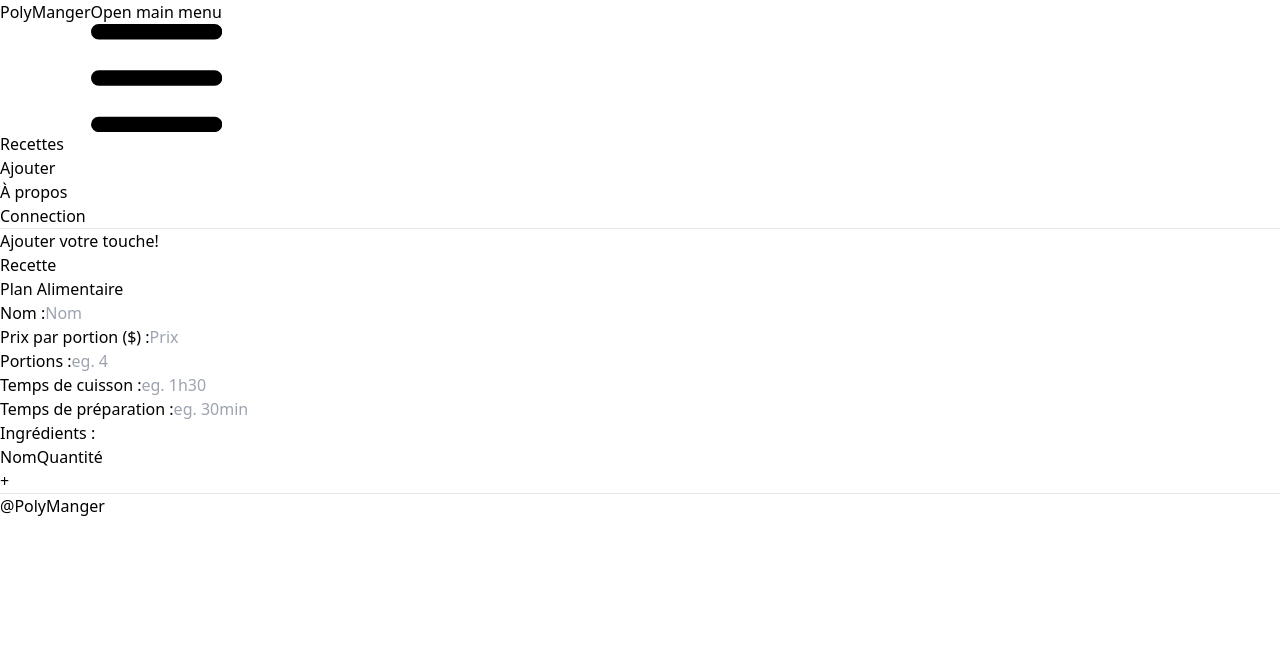
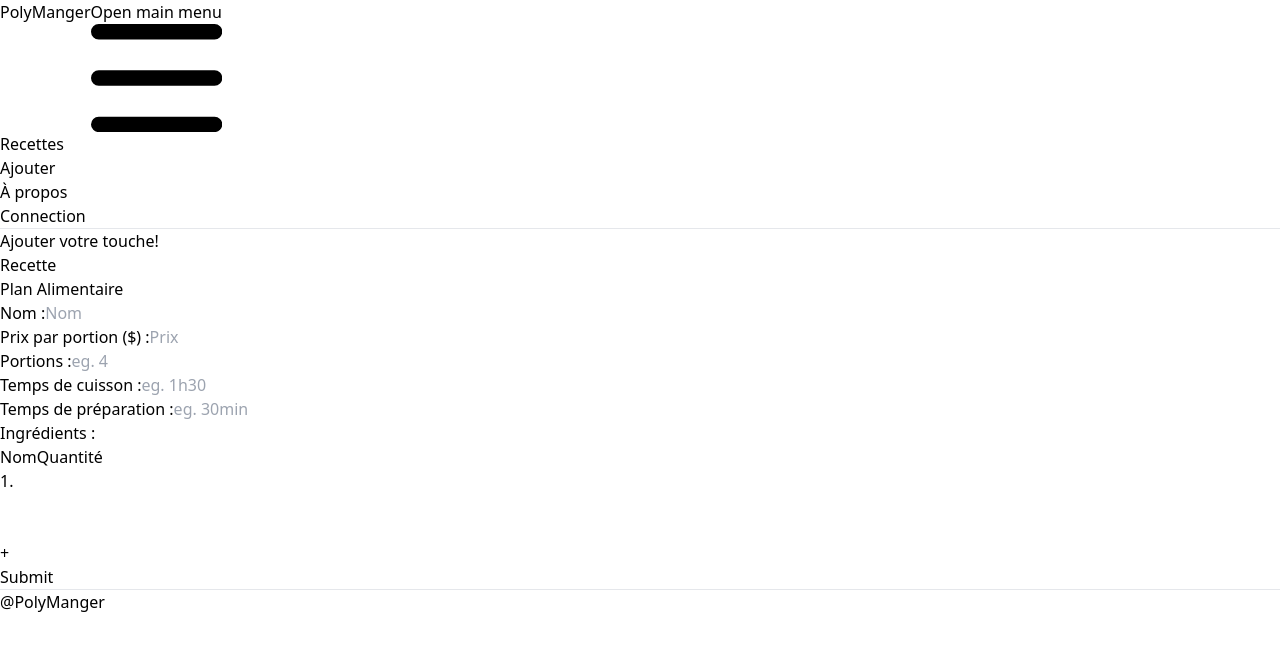
Before and after one commit to Fabelair/PolyManger, a React (Vite) app in the folder front_end/: page /Ajouter in a window 1280 px wide. Shown: the top 650 px of the page. Built offline with nearby package versions, Linux system fonts and the light colour scheme.

Commit message:
ajout des ingredients dans le front end ajout page

```diff
--- a/front_end/src/pages/ajouter.jsx
+++ b/front_end/src/pages/ajouter.jsx
@@ -3,13 +3,26 @@ import { useState, useEffect } from 'react';
 import { useForm } from 'react-hook-form'; //npm install react-hook-form
 function Ajouter(){
     const { register, handleSubmit, formState: { errors } } = useForm();
-    const [recetteState, setRecetteState] = useState(false);
+    const [recetteState, setRecetteState] = useState(true);
+    const [showIngredientsState, setShowIngredientState] = useState(true);
+    const [ingredients, setIngredientsState] = useState([{'name':null,'quantity':null}]);
     const onSubmit = async (data) => {
         console.log("Submit")
       };
     const ingredient = () =>{
       event.preventDefault()
-      console.log("ingredient ++")
+      setIngredientsState([...ingredients,{'name':null,'quantity':null}])
+    }
+    const submit = () =>{
+      console.log("submit")
+    }
+    const changeShowIngredient = () =>{
+      event.preventDefault()
+      if (showIngredientsState) {
+        setShowIngredientState(false)
+      }else{
+        setShowIngredientState(true)
+      }
     }
     return (
     <div class="w-[100%] h-flex mb-16">
@@ -39,8 +52,8 @@ function Ajouter(){
               </div>
           </div>
         </div>
-        <div class="w-[32rem] h-flex rounded-2xl mt-4 shadow-xl ring ring-slate-700 place-self-center grid">
-          <form onSubmit={handleSubmit(onSubmit)}>
+        <form onSubmit={handleSubmit(onSubmit)}>
+          <div class="w-[32rem] h-flex rounded-2xl mt-4 shadow-xl ring ring-slate-700 place-self-center grid">
             <div class="w-[80%] ml-[10%] mt-4 h-24 ">
               <label for="message" class="block mb-2 text-md font-medium text-gray-900 dark:text-white">Nom :</label>
               <input type="text" id="nom" {...register("name", { required: true })} class=" rounded-lg bg-gray-50 border border-gray-300 text-gray-900 focus:ring-blue-500 focus:border-blue-500 block flex-1 min-w-0 w-full text-sm p-2.5  dark:bg-gray-700 dark:border-gray-600 dark:placeholder-gray-400 dark:text-white dark:focus:ring-blue-500 dark:focus:border-blue-500" placeholder="Nom"></input>
@@ -67,16 +80,48 @@ function Ajouter(){
               {errors.name && <p class="text-red-500">Quel est le temps de préparation?</p>}
             </div>
             <div class="w-[80%] ml-[10%] h-flex mb-4">
-              <label for="message" class="block mb-2 text-md font-medium text-gray-900 dark:text-white">Ingrédients :</label>
-              <div class=" h-flex grid grid-cols-2">
-                <label for="message" class="block mb-2 ml-2 text-md font-medium text-gray-900 dark:text-white">Nom</label>
-                <label for="message" class="block mb-2 text-md font-medium text-gray-900 dark:text-white">Quantité</label>
+              <div class="grid grid-cols-10">
+                <button class="text-white text-center place-self-center" onClick={()=>{changeShowIngredient()}}>
+                  {showIngredientsState ?
+                    <svg class="w-4 h-4 ms-2" aria-hidden="true" xmlns="http://www.w3.org/2000/svg" fill="none" viewBox="0 0 10 6">
+                      <path stroke="currentColor" stroke-linecap="round" stroke-linejoin="round" stroke-width="2" d="m1 1 4 4 4-4"/>
+                    </svg> :
+                    <svg class="w-4 h-4 ms-3" aria-hidden="true" xmlns="http://www.w3.org/2000/svg" fill="none" viewBox="0 0 6 10">
+                      <path stroke="currentColor" stroke-linecap="round" stroke-linejoin="round" stroke-width="2" d="m1 9 4-4-4-4"/>
+                    </svg>
+                  }
+                </button>
+                <label for="message" class="block mb-2 ml-2 text-md font-medium text-gray-900 dark:text-white col-span-9">Ingrédients :</label>
               </div>
-              <button onClick={()=>{ingredient()}} class=" rounded-lg bg-gray-50 border border-gray-300 focus:ring-gray-500 focus:border-gray-500  w-full place-self-center text-4xl text-center  dark:bg-gray-700 dark:border-gray-600 dark:placeholder-gray-400 dark:text-white dark:focus:ring-white">+</button>
-              {errors.name && <p class="text-red-500">Tu n'as pas mis d'ingrédients</p>}
+              {showIngredientsState && <>
+                <div class=" h-flex grid grid-cols-3">
+                  <label for="message" class="block mb-2 ml-16 col-span-2 text-md font-medium text-gray-900 dark:text-white">Nom</label>
+                  <label for="message" class="block mb-2 ml-8 text-md font-medium text-gray-900 dark:text-white">Quantité</label>
+                </div>
+                <div class=" h-flex mt-2 mb-4">
+                  {ingredients.map((ingredient,index) =>
+                    <div class=" h-10 mb-4 grid grid-cols-9">
+                      <div class=" grid">
+                        <h1 class="text-xl dark:text-white font-bold text-center place-self-center">{index+1}.</h1>
+                      </div>
+                      <div class=" col-span-5 ml-2 mr-2">
+                        <input type="text" class="h-full w-full dark:bg-gray-900 dark:text-white text-bold p-2 border border-b-white border-t-transparent border-l-transparent border-r-transparent"></input>
+                      </div>
+                      <div class=" col-span-3 ml-4">
+                        <input type="text" class="text-center h-full w-full dark:bg-gray-900 dark:text-white text-bold p-2 border border-b-white border-t-transparent border-l-transparent border-r-transparent"></input>
+                      </div>
+                    </div>
+                  )}
+                </div>
+                <button onClick={()=>{ingredient()}} class=" rounded-lg bg-gray-50 border border-gray-300 focus:ring-gray-500 focus:border-gray-500  w-full place-self-center text-4xl text-center  dark:bg-gray-700 dark:border-gray-600 dark:placeholder-gray-400 dark:text-white dark:focus:ring-white">+</button>
+                {errors.name && <p class="text-red-500">Tu n'as pas mis d'ingrédients</p>}
+                </>}
             </div>
-          </form>
-        </div>
+          </div>
+          <div class="w-[32rem] h-flex mt-8 place-self-center grid">
+            <button onClick={()=>{submit()}} class="h-12 rounded-lg w-[50%] place-self-center text-2xl text-center font-bold bg-blue-700 text-white">Submit</button>
+          </div>
+        </form>
       </div>
     </div>
   )
```
